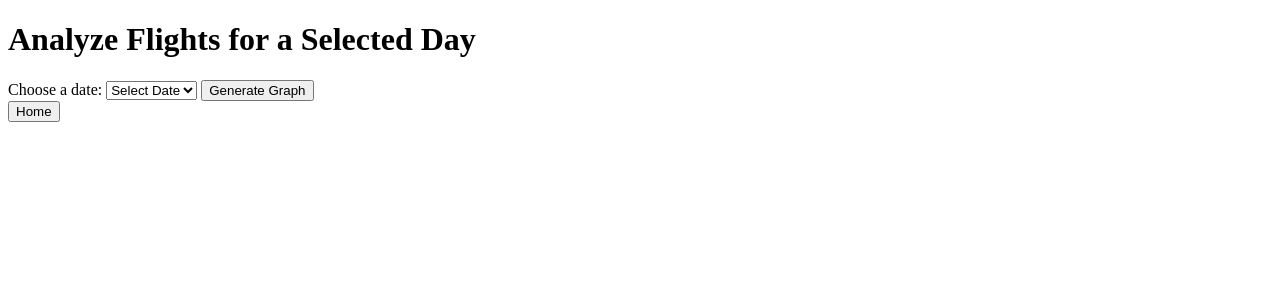
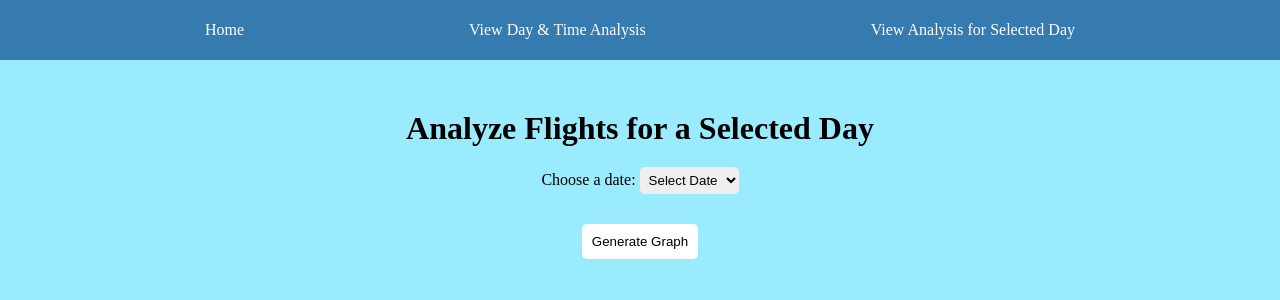
Before and after one commit to wendyxta/CS-122-Final-Project, a Flask app: page /selected-day in a window 1280 px wide. Shown: the top 300 px of the page. Run offline with Flask 3, Linux system fonts and the light colour scheme.

Commit message:
finished css styling of home page and selected date page

```diff
--- a/static/styles.css
+++ b/static/styles.css
@@ -0,0 +1,182 @@
+* {
+    box-sizing: border-box;
+    margin: 0;
+    padding: 0;
+}
+
+body {
+    background-color: #9bebff;
+}
+
+/* HOME PAGE STYLES */
+.navbar {
+    background-color: #357bb0;
+    width: 100%;
+    height: 60px;
+}
+
+.nav-link-container {
+    display: flex;
+    flex-direction: row;
+    align-items: center;
+    justify-content: space-evenly;
+    list-style: none;
+    height: 100%;
+}
+
+.nav-link {
+    display: flex;
+    align-items: center;
+    height: 100%;
+    padding: 20px;
+}
+
+.nav-link:hover {
+    background-color: white;
+}
+
+.nav-link:hover .a-link {
+    color: black;
+}
+
+.a-link {
+    text-decoration: none;
+    color: white;
+}
+
+.home-container {
+    display: flex;
+    flex-direction: column;
+    justify-content: center;
+    align-items: center;
+    min-height: 100vh;
+}
+
+.home {
+    display: flex;
+    flex-direction: column;
+    justify-content: center;
+    align-items: center;
+}
+
+.home p {
+    background-color: white;
+    padding: 20px;
+    border-radius: 10px;
+    line-height: 24px;
+    max-width: 800px;
+    margin-top: 20px;
+}
+
+.data-btn {
+    background-color: #357bb0;
+    width: fit-content;
+    margin: 30px 0;
+    padding: 10px;
+    border-radius: 5px;
+    border: none;
+    color: white
+}
+
+.data-btn:hover {
+    background-color: white;
+    color: black;
+}
+
+.page-btns {
+    display: flex;
+    flex-direction: row;
+    justify-content: center;
+    align-items: center;
+    gap: 30px;
+}
+
+/* SELECTED DAY PAGE STYLES */
+
+.select-day-container {
+    display: flex;
+    flex-direction: column;
+    justify-content: center;
+    align-items: center;
+    margin-top: 50px;
+}
+
+.select-day-container h1 {
+    margin-bottom: 20px;
+}
+
+.date-form {
+    display: flex;
+    flex-direction: column;
+    justify-content: center;
+    align-items: center;
+    width: 100%;
+    max-width: 800px;
+}
+
+.date-selection {
+    margin-bottom: 15px;
+}
+
+.date-select {
+    padding: 5px;
+    border-radius: 5px;
+    border: none;
+}
+
+.btn {
+    background-color: white;
+    width: fit-content;
+    margin-top: 15px;
+    padding: 10px;
+    border-radius: 5px;
+    border: none;
+}
+
+.btn:hover {
+    background-color: #357bb0;
+    color: white;
+}
+
+.graph-container {
+    width: 100%;
+    max-width: 800px;
+}
+
+.graph-img {
+    margin-top: 30px;
+    max-width: 100%;
+    height: auto;
+    border-radius: 10px;
+}
+
+.analysis {
+    display: flex;
+    flex-direction: column;
+    align-items: center;
+    justify-content: center;
+    width: 100%;
+    margin-top: 20px;
+    margin-bottom: 15px;
+}
+
+.analysis h2 {
+    margin-bottom: 20px;
+}
+
+.analysis-info {
+    display: flex;
+    flex-direction: row;
+    align-items: center;
+    justify-content: center;
+    background-color: white;
+    width: 100%;
+    gap: 20px;
+    padding: 15px;
+    border-radius: 10px;
+}
+
+.analysis-info p {
+    border-right: 3px solid #357bb0;
+    padding-right: 30px;
+}
--- a/templates/selected_day_page.html
+++ b/templates/selected_day_page.html
@@ -1,35 +1,57 @@
 <!DOCTYPE html>
 <html>
     <head>
-        <link rel="stylesheet" href="styles.css">
+        <link rel="stylesheet" href="static/styles.css">
     </head>
     <body>
-        <div>
+        <nav class="navbar">
+            <ul class="nav-link-container">
+                <li class="nav-link">
+                    <a href="{{ url_for('home') }}" class="a-link">
+                        Home
+                    </a>
+                </li>
+                <li class="nav-link">
+                    <a href="{{ url_for('day_hour') }}" class="a-link">
+                        View Day & Time Analysis
+                    </a>
+                </li>
+                <li class="nav-link">
+                    <a href="{{ url_for('selected_day') }}" class="a-link">
+                        View Analysis for Selected Day
+                    </a>
+                </li>
+            </ul>
+        </nav>
+        <div class="select-day-container">
             <h1>Analyze Flights for a Selected Day</h1>
-
-            <form action="/selected-day" method="POST">
+            <form class="date-form" action="/selected-day" method="POST">
+                <div class="date-selection">
                     <label for="date">Choose a date:</label>
-                <select id="date" name="date">
+                    <select class="date-select" id="date" name="date">
                         <option value="" disabled selected>Select Date</option>
                         {% for d in dates %}
                             <option value="{{ d }}">{{ d }}</option>
                         {% endfor %}
                     </select>
-                <button type="submit">Generate Graph</button>
+                </div>
+                <button class="btn" type="submit">Generate Graph</button>
             </form>
             {% if show_graph %}
-                <img src="{{ url_for('static', filename='selected_day_plot.png') }}" alt="Flights by Selected Day">
-            {% endif %}
+                <div class="graph-container">
+                    <img class="graph-img" src="{{ url_for('static', filename='selected_day_plot.png') }}" alt="Flights by Selected Day">
                     {% if stats %}
-                <div>
+                    <div class="analysis">
+                        <h2>Analysis:</h2>
+                        <div class="analysis-info">
                             <p>Total Flights: {{ stats['total_flights'] }}</p>
                             <p>Best Time to Travel: {{ stats['best_hour'] }}:00</p>
                             <p>Worst Time to Travel: {{ stats['worst_hour'] }}:00</p>
                         </div>
+                    </div>
                     {% endif %}
-            <a href="{{ url_for('home') }}">
-                <button>Home</button>
-            </a>
+                </div>
+            {% endif %}
         </div>
     </body>
 </html>
```
Also changed, not shown: templates/home_page.html (+30 -8 lines), 1 other file. Lines whose indentation alone changed are shown as unchanged.
